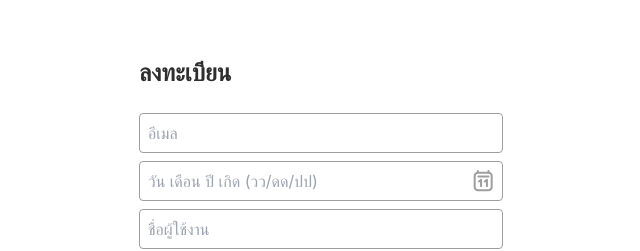
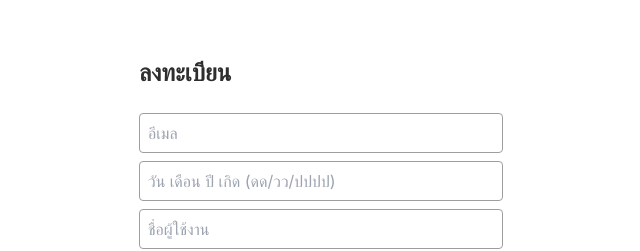
Before and after one commit to kongsakchai/catopia, a Next.js app: page /register in a window 1280 px wide. Shown: the part 103-354 px from the top of the page, without its empty margins (319-959 px from the left). Built offline with nearby package versions, Linux system fonts and the light colour scheme.

Commit message:
fix:none calendar

```diff
--- a/app/component/Registerform.tsx
+++ b/app/component/Registerform.tsx
@@ -2,8 +2,8 @@
 
 import { useRouter } from "next/navigation";
 import React, { MouseEvent, ChangeEvent, useState, FormEvent } from "react";
-import Datetime from "react-datetime";
-import "react-datetime/css/react-datetime.css";
+// import Datetime from "react-datetime";
+// import "react-datetime/css/react-datetime.css";
 
 export default function Registerform() {
   const router = useRouter();
@@ -27,18 +27,19 @@ export default function Registerform() {
   const [passwordVisible, setPasswordVisible] = useState(false);
   const [confirmPasswordVisible, setConfirmPasswordVisible] = useState(false);
 
-  const handleDateChange = (selectedDate: string | Date | null) => {
-    if (selectedDate instanceof Date) {
-      const formattedDate = selectedDate.toLocaleDateString("en-GB");
-      setDate(formattedDate);
-      setErrorDate(false);
-    } else {
-      setDate(selectedDate);
-      setErrorDate(false);
-    }
-  };
+  // const handleDateChange = (selectedDate: string | Date | null) => {
+  //   if (selectedDate instanceof Date) {
+  //     const formattedDate = selectedDate.toLocaleDateString("en-GB");
+  //     setDate(formattedDate);
+  //     setErrorDate(false);
+  //   } else {
+  //     setDate(selectedDate);
+  //     setErrorDate(false);
+  //   }
+  // };
 
-  const toggleCalendar = () => {
+  const toggleCalendar = (e: MouseEvent<HTMLButtonElement>) => {
+    e.preventDefault();
     setShowCalendar(!showCalendar);
   };
 
@@ -64,7 +65,7 @@ export default function Registerform() {
     e.preventDefault();
 
     const isEmailValid = /^\w+([\.-]?\w+)*@\w+([\.-]?\w+)*(\.\w{2,3})+$/.test(email);
-    const isDateValid = /^\d{2}\/\d{2}\/\d{4}$/.test(date);
+    const isDateValid = /^(0[1-9]|1[0-2])\/(0[1-9]|1\d|2\d|3[01])\/\d{4}$/.test(date);
     const isRegisUsernameValid = username.length >= 4;
     const isRegisPasswordValid = /^(?=.*[a-zA-Z])(?=.*\d).{8,16}$/.test(
       password
@@ -147,75 +148,27 @@ export default function Registerform() {
         className={`flex w-[364px] h-10 flex-col items-start text-base not-italic font-normal leading-6 pl-2 border rounded ${errorEmail ? "border-error" : "border-textfield"
           } focus:outline-primary`}
       />
-      {/* <div className="flex items-start relative">
-        {showCalendar ? (
-          <Datetime
-            value={date}
-            onChange={handleDateChange}
-            input={true}
-            inputProps={{
-              placeholder: "วัน เดือน ปี เกิด (วว/ดด/ปป)",
-              className: `flex w-[364px] h-10 flex-col items-start text-base not-italic font-normal leading-6 pl-2 border rounded ${errorDate ? "border-error" : "border-textfield"
-                } focus:outline-primary`
-            }}
-            closeOnSelect={true}
-          />
-        ) : (
+      <div className="flex items-start relative">
         <input
           value={date}
           onChange={(e) => {
             setDate(e.target.value);
             setErrorDate(false);
           }}
-            type="text"
-            placeholder="วัน เดือน ปี เกิด (วว/ดด/ปป)"
+          type={"text"}
+          placeholder="วัน เดือน ปี เกิด (ดด/วว/ปปปป)"
           className={`flex w-[364px] h-10 flex-col items-start text-base not-italic font-normal leading-6 pl-2 border rounded ${errorDate ? "border-error" : "border-textfield"
             } focus:outline-primary`}
         />
-        )}
-        <button
+        {/* <button
           className="absolute right-0 top-0 h-full px-2 border-[none] rounded border-textfield focus:outline-primary flex items-center"
-          onClick={() => setShowCalendar(!showCalendar)}
+          onClick={(e) => toggleCalendar(e)}
         >
           <img
             src={"/Calenda.svg"}
             alt="Password Visibility"
           />
-        </button>
-      </div> */}
-      <div className="flex items-start relative">
-        {showCalendar ? (
-          <Datetime
-            value={date}
-            onChange={handleDateChange}
-            input={true}
-            inputProps={{
-              placeholder: "วัน เดือน ปี เกิด (วว/ดด/ปป)",
-              className: `flex w-[364px] h-10 flex-col items-start text-base not-italic font-normal leading-6 pl-2 border rounded ${errorDate ? "border-error" : "border-textfield"
-                } focus:outline-primary`
-            }}
-            dateFormat="DD/MM/YYYY"
-            closeOnSelect={true}
-          />
-        ) : (
-          <input
-            value={date as string}
-            onChange={(e) => {
-              setDate(e.target.value);
-              setErrorDate(false);
-            }}
-            type="text"
-            placeholder="วัน เดือน ปี เกิด (วว/ดด/ปป)"
-            className={`flex w-[364px] h-10 flex-col items-start text-base not-italic font-normal leading-6 pl-2 border rounded ${errorDate ? "border-error" : "border-textfield"
-              } focus:outline-primary`}
-          />
-        )}
-        <button
-          className="absolute right-0 top-0 h-full px-2 border-[none] rounded border-textfield focus:outline-primary flex items-center"
-          onClick={toggleCalendar}
-        >
-          <img src={"/Calenda.svg"} alt="Calendar" />
-        </button>
+        </button> */}
       </div>
       <input
         value={username}
@@ -291,7 +244,7 @@ export default function Registerform() {
             }}
             className="ml-2 mr-2 mt-2"
           />
-          <span className="rounded-full h-6 w-6 flex items-center justify-center text-black01 mt-2">
+          <span className="rounded-full h-6 w-6 flex items-center justify-center  text-black01 mt-2">
             ชาย
           </span>
           <input
```
Lines whose indentation alone changed are shown as unchanged.
